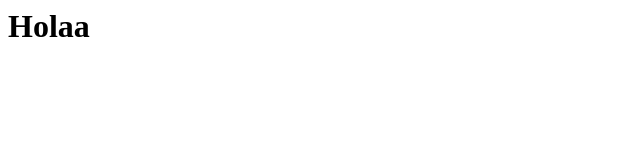
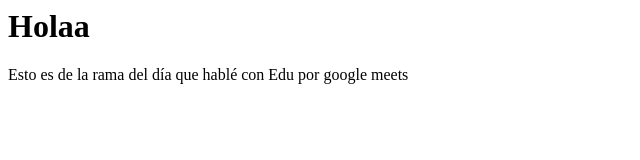
Before and after one commit to lekimlarra/lekimlarra.github.io, a plain HTML site: page index.html in a window 1280 px wide. Shown: the whole page, without its empty margins (0-640 px from the left). Drawn offline with Linux system fonts and the light colour scheme.

Commit message:
Update index.html

```diff
--- a/index.html
+++ b/index.html
@@ -1 +1,2 @@
 <h1>Holaa</h1>
+<div>Esto es de la rama del día que hablé con Edu por google meets</div>
```
